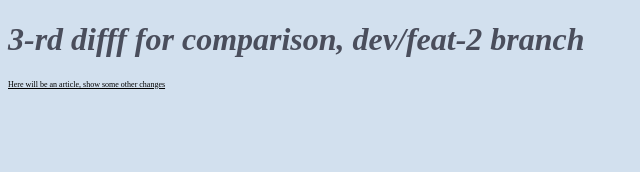
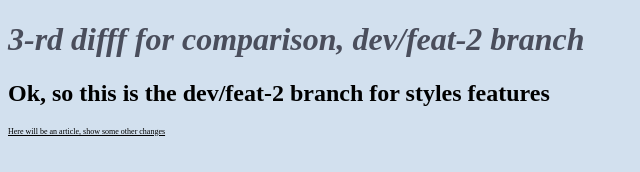
Before and after one commit to ground-aero/first-project, a plain HTML site: page index.html in a window 1280 px wide. Shown: the whole page, without its empty margins (0-640 px from the left). Drawn offline with Linux system fonts and the light colour scheme.

Commit message:
develop styles features, dev/feat-2 branch

```diff
--- a/index.html
+++ b/index.html
@@ -9,9 +9,10 @@
     <title>Document for git commit - </title>
 </head>
 <h1>3-rd difff for comparison, dev/feat-2 branch</h1>
+
 <span></span>
 
-<h2></h2>
+<h2>Ok, so this is the dev/feat-2 branch for styles features</h2>
 
 <p>Here will be an article, show some other changes</p>
 
```
